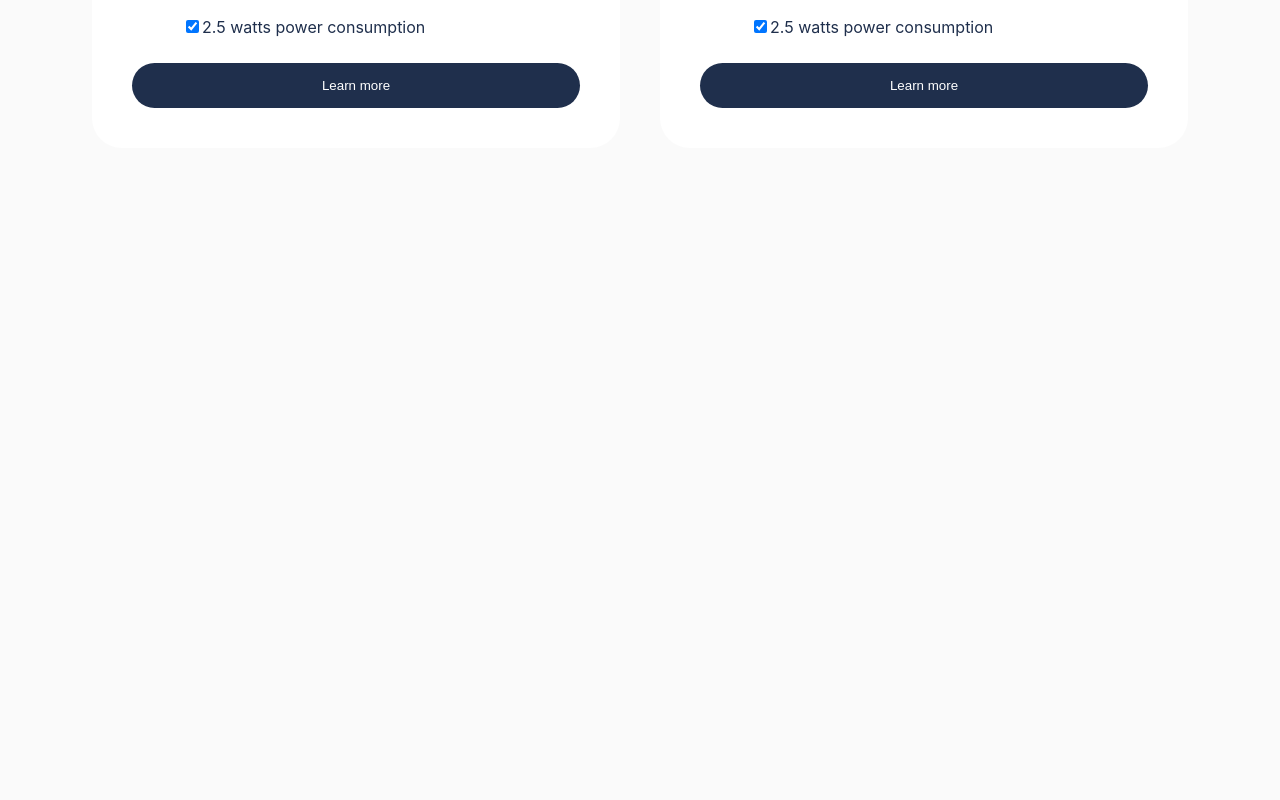
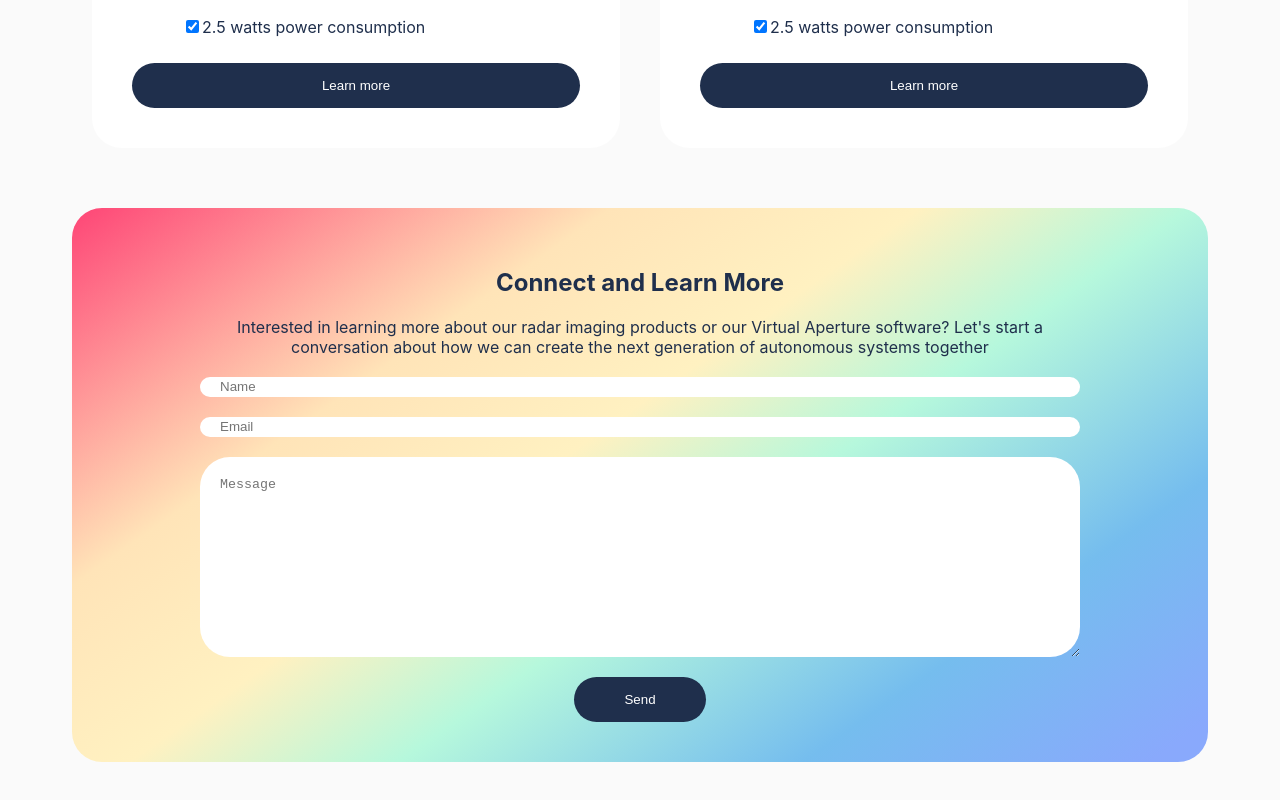
Before and after one commit to ShaanCoding/Archived, a React (Create React App) app in the folder react-oculi/: page / in a window 1280 px wide. Shown: the part 2919-3719 px from the top of the page. Before the commit the page ends 3139 px from the top, so only its background shows below. Built offline with nearby package versions, Linux system fonts and the light colour scheme.

Commit message:
Finished Learn more

```diff
--- a/react-oculi/src/App.tsx
+++ b/react-oculi/src/App.tsx
@@ -1,5 +1,6 @@
 import Carousel from "./Components/Carousel";
 import InfoBox from "./Components/InfoBox";
+import LearnMore from "./Components/LearnMore";
 import Partners from "./Components/Partners";
 import Product from "./Components/Product";
 import Products from "./Components/Products";
@@ -67,6 +68,7 @@ function App() {
           productPropertiesList={productProperties}
         />
       </Products>
+      <LearnMore />
     </div>
   );
 }
--- /dev/null
+++ b/react-oculi/src/Components/LearnMore.tsx
@@ -0,0 +1,26 @@
+const LearnMore = () => {
+  return (
+    <div className="box">
+      <div className="learn-more">
+        <h2>Connect and Learn More</h2>
+        <p>
+          Interested in learning more about our radar imaging products or our
+          Virtual Aperture software? Let's start a conversation about how we can
+          create the next generation of autonomous systems together
+        </p>
+        <div>
+          <input type="text" placeholder="Name" />
+        </div>
+        <div>
+          <input type="text" placeholder="Email" />
+        </div>
+        <div>
+          <textarea placeholder="Message" />
+        </div>
+        <button>Send</button>
+      </div>
+    </div>
+  );
+};
+
+export default LearnMore;
--- a/react-oculi/src/index.css
+++ b/react-oculi/src/index.css
@@ -236,3 +236,40 @@ button:hover {
 }
 
 /* End Of Product */
+
+/* Learn More */
+
+.learn-more {
+  padding: 5vh 10vw;
+  background: var(--rainbow-reversed);
+  border-radius: 30px;
+  text-align: center;
+}
+
+.learn-more > div {
+  display: flex;
+  align-items: center;
+  justify-content: center;
+  flex-direction: column;
+}
+
+.learn-more > div {
+  margin: 20px;
+}
+
+.learn-more input,
+textarea {
+  width: 100%;
+  padding: 0px 20px;
+  height: 2.5vh;
+  background-color: var(--white);
+  border: none;
+  border-radius: 30px;
+}
+
+.learn-more textarea {
+  height: 20vh;
+  padding: 20px;
+}
+
+/* End Of Learn More */
```
